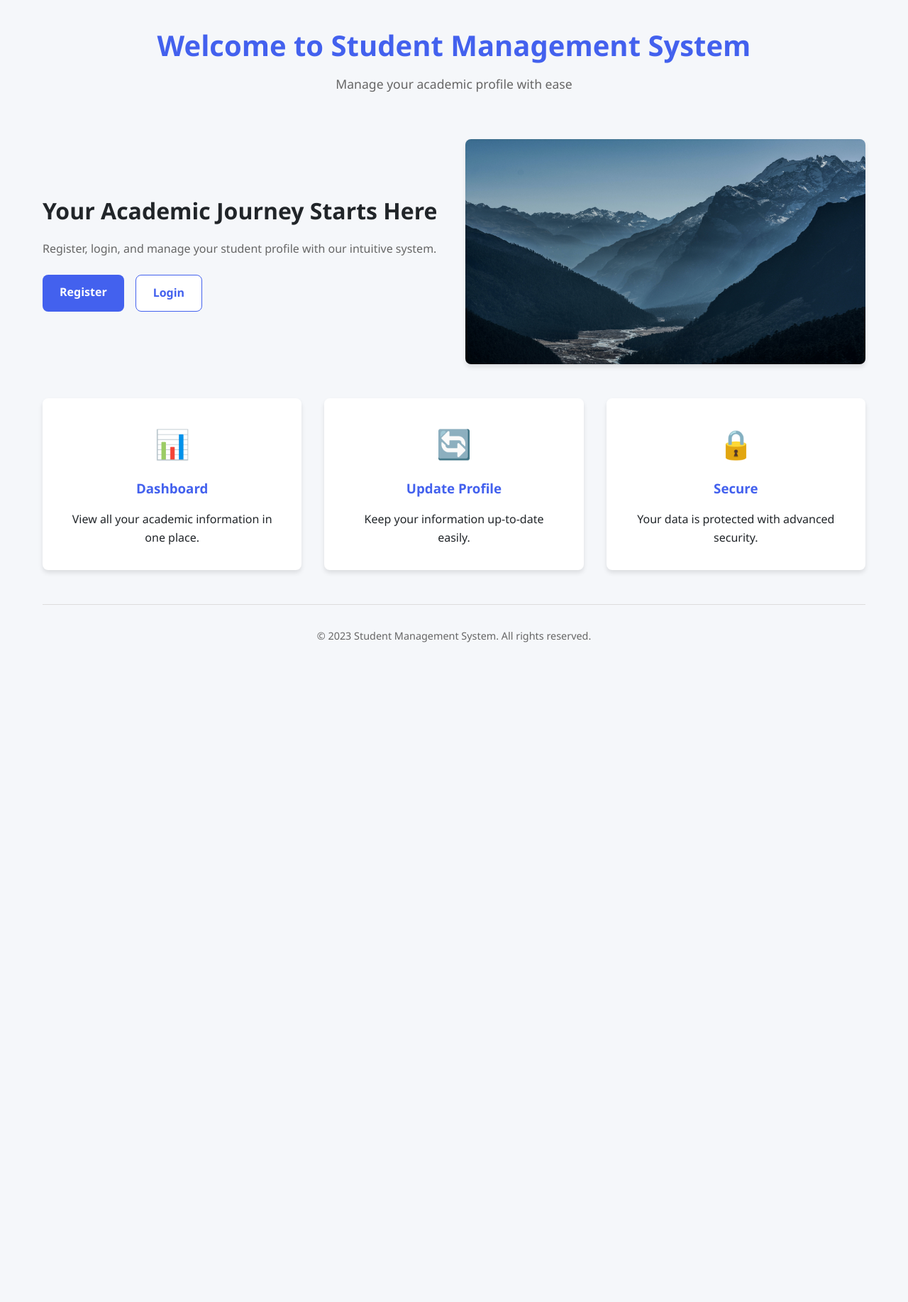
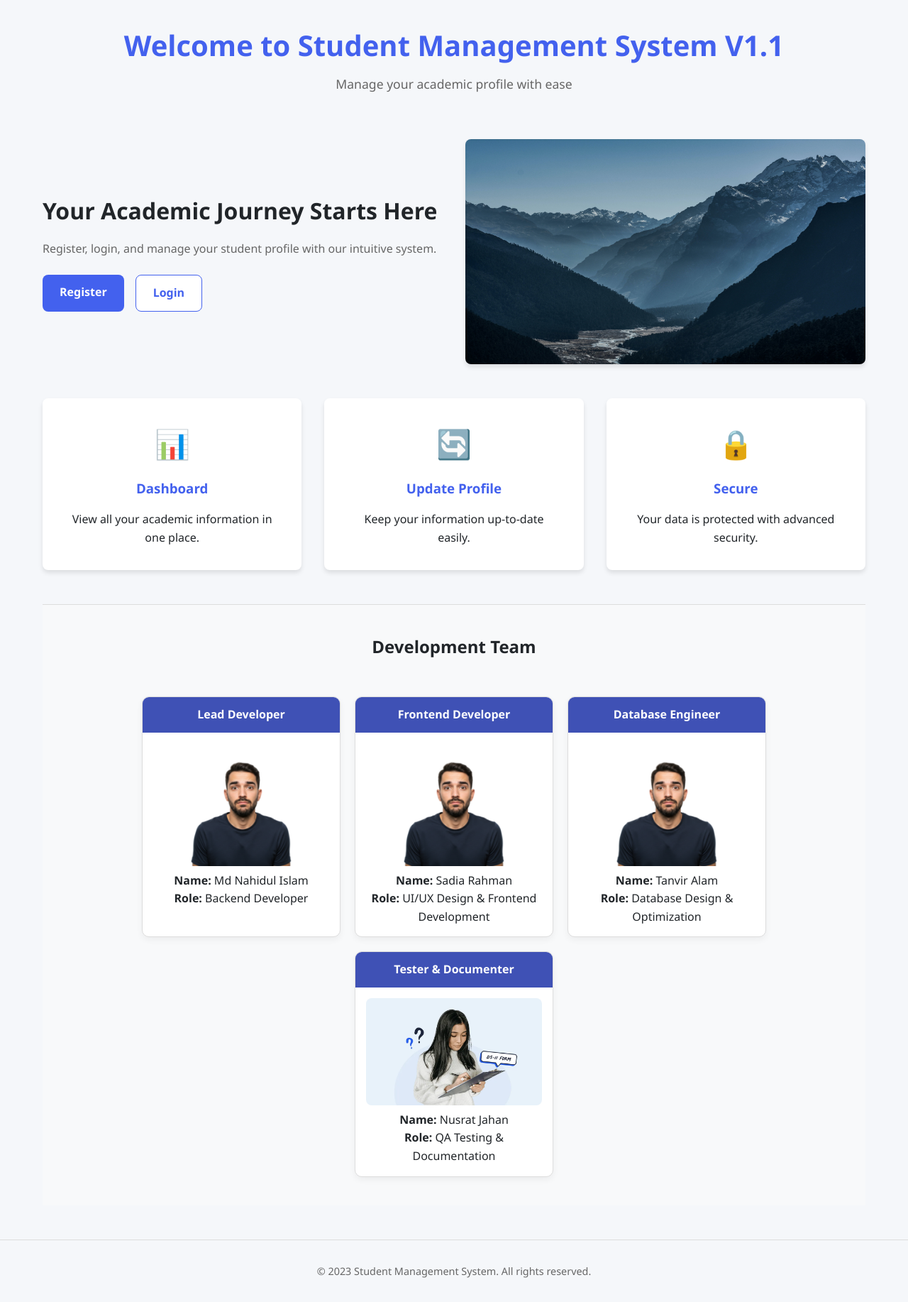
Before and after one commit to mdnahidul337/student_management_system, a Flask app: page / in a window 1280 px wide. Shown: the whole page at 71% size. Before the commit the page ends 905 px from the top, so only its background shows below. Run offline with Flask 2, Linux system fonts and the light colour scheme.

Commit message:
Add files via upload
v1.1

```diff
--- a/app.py
+++ b/app.py
@@ -56,6 +56,7 @@ def register():
             roll = data.get('roll')
             collage = data.get('collage')
             semester = data.get('semester')
+            department = data.get('department')
 
             users = load_users()
             students = load_students()
@@ -77,8 +78,10 @@ def register():
                 'username': username,
                 'name': name,
                 'roll': roll,
+                'department': department,
                 'collage': collage,
                 'semester': semester
+
             }
             students.append(new_student)
             save_students(students)
@@ -145,8 +148,10 @@ def update_profile():
             # Update student data
             student['name'] = data.get('name', student['name'])
             student['roll'] = data.get('roll', student['roll'])
+            student['department'] = data.get('department', student['department'])
             student['collage'] = data.get('collage', student['collage'])
             student['semester'] = data.get('semester', student['semester'])
+
 
             save_students(students)
             return jsonify({'success': True, 'message': 'Profile updated successfully'})
--- a/data/students.json
+++ b/data/students.json
@@ -21,6 +21,7 @@
         "name": "Md Nahidul Islam",
         "roll": "754311",
         "collage": "SIMT",
-        "semester": "5"
+        "semester": "5",
+        "department": "CSE"
     }
 ]
--- a/static/css/style.css
+++ b/static/css/style.css
@@ -544,3 +544,47 @@ footer {
               color: rgb(255,0,127);
           }
   }
+  .developers-section {
+    padding: 40px 20px;
+    background: #f8f9fa;
+    border-top: 1px solid #ddd;
+    margin-top: 40px;
+}
+
+.developer-cards {
+    display: flex;
+    flex-wrap: wrap;
+    gap: 20px;
+    justify-content: center;
+}
+
+.card {
+    border: 1px solid #ddd;
+    border-radius: 10px;
+    width: 280px;
+    background: #fff;
+    box-shadow: 0 4px 10px rgba(0,0,0,0.05);
+    overflow: hidden;
+    transition: transform 0.3s ease;
+}
+
+.card:hover {
+    transform: translateY(-5px);
+}
+
+.card-header {
+    background: #3f51b5;
+    color: white;
+    padding: 12px;
+    font-weight: bold;
+    font-size: 16px;
+    text-align: center;
+}
+
+.card-body {
+    padding: 15px;
+    text-align: center;
+}
+.center1{
+    text-align: center;
+}
--- a/templates/dashboard.html
+++ b/templates/dashboard.html
@@ -45,6 +45,10 @@
                     <div class="detail-item">
                         <span class="detail-label">Roll Number:</span>
                         <span class="detail-value">{{ student.roll }}</span>
+                    </div>
+                    <div class="detail-item">
+                        <span class="detail-label">Department:</span>
+                        <span class="detail-value">{{ student.department }}</span>
                     </div>
                     <div class="detail-item">
                         <span class="detail-label">Collage:</span>
--- a/templates/index.html
+++ b/templates/index.html
@@ -6,6 +6,9 @@
     <title>Student Management System</title>
     <link rel="stylesheet" href="/static/css/style.css">
     <link rel="stylesheet" href="/static/css/loading.css">
+    <style>
+
+    </style>
 </head>
 <body>
     <div class="loading-container" id="loading">
@@ -13,12 +16,8 @@
     </div>
 
     <div class="container" id="content">
-        <!-- Your page content here -->
-    </div>
-
-    <div class="container" id="content">
         <header>
-            <h1>Welcome to Student Management System</h1>
+            <h1>Welcome to Student Management System V1.1</h1>
             <p>Manage your academic profile with ease</p>
         </header>
 
@@ -54,6 +53,65 @@
                     <p>Your data is protected with advanced security.</p>
                 </div>
             </div>
+
+            <!-- Developer Section -->
+<section class="developers-section">
+    <h2 class="center1">Development Team</h2>
+    <br>
+    <br>
+    <div class="developer-cards">
+        <div class="card">
+            <div class="card-header">Lead Developer</div>
+            <div class="card-body">
+                <img src="/static/images/dev1.webp" alt="Rakib Hasan" style="width:100%; border-radius: 8px;">
+                <p><strong>Name:</strong> Md Nahidul Islam</p>
+                <p><strong>Role:</strong> Backend Developer</p>
+            </div>
+        </div>
+
+        <div class="card">
+            <div class="card-header">Frontend Developer</div>
+            <div class="card-body">
+                <img src="/static/images/dev2.webp" alt="Sadia Rahman" style="width:100%; border-radius: 8px;">
+                <p><strong>Name:</strong> Sadia Rahman</p>
+                <p><strong>Role:</strong> UI/UX Design & Frontend Development</p>
+            </div>
+        </div>
+
+        <div class="card">
+            <div class="card-header">Database Engineer</div>
+            <div class="card-body">
+                <img src="/static/images/dev3.webp" alt="Tanvir Alam" style="width:100%; border-radius: 8px;">
+                <p><strong>Name:</strong> Tanvir Alam</p>
+                <p><strong>Role:</strong> Database Design & Optimization</p>
+            </div>
+        </div>
+
+        <div class="card">
+            <div class="card-header">Tester & Documenter</div>
+            <div class="card-body">
+                <img src="/static/images/dev4.webp" alt="Nusrat Jahan" style="width:100%; border-radius: 8px;">
+                <p><strong>Name:</strong> Nusrat Jahan</p>
+                <p><strong>Role:</strong> QA Testing & Documentation</p>
+            </div>
+        </div>
+    </div>
+</section>
+
+
+                    <!-- Add more developers as needed -->
+                    <!-- Example
+                    <div class="card">
+                        <div class="card-header">Mobile Developer</div>
+                        <div class="card-body">
+                            <img src="/static/images/dev3.jpg" alt="Mark Lee">
+                            <p><strong>Name:</strong> Mark Lee</p>
+                            <p><strong>Role:</strong> Android Integration</p>
+                        </div>
+                    </div>
+                    -->
+                </div>
+            </section>
         </main>
 
         <footer>
--- a/templates/update_profile.html
+++ b/templates/update_profile.html
@@ -46,6 +46,11 @@
                 </div>
 
                 <div class="form-group">
+                    <label for="department">Department</label>
+                    <input type="text" id="department" name="department" value="{{ student.department }}" required>
+                </div>
+
+                <div class="form-group">
                     <label for="collage">College Name</label>
                     <input type="text" id="collage" name="collage" value="{{ student.collage }}" required>
                 </div>
@@ -81,6 +86,7 @@
             const formData = {
                 name: document.getElementById('name').value,
                 roll: document.getElementById('roll').value,
+                department: document.getElementById('department').value,
                 collage: document.getElementById('collage').value,
                 semester: document.getElementById('semester').value
             };
```
Also changed, not shown: templates/register.html (+6 -1 lines), static/images/dev1.webp (added), static/images/dev2.webp (added), static/images/dev3.webp (added), static/images/dev4.webp (added).
